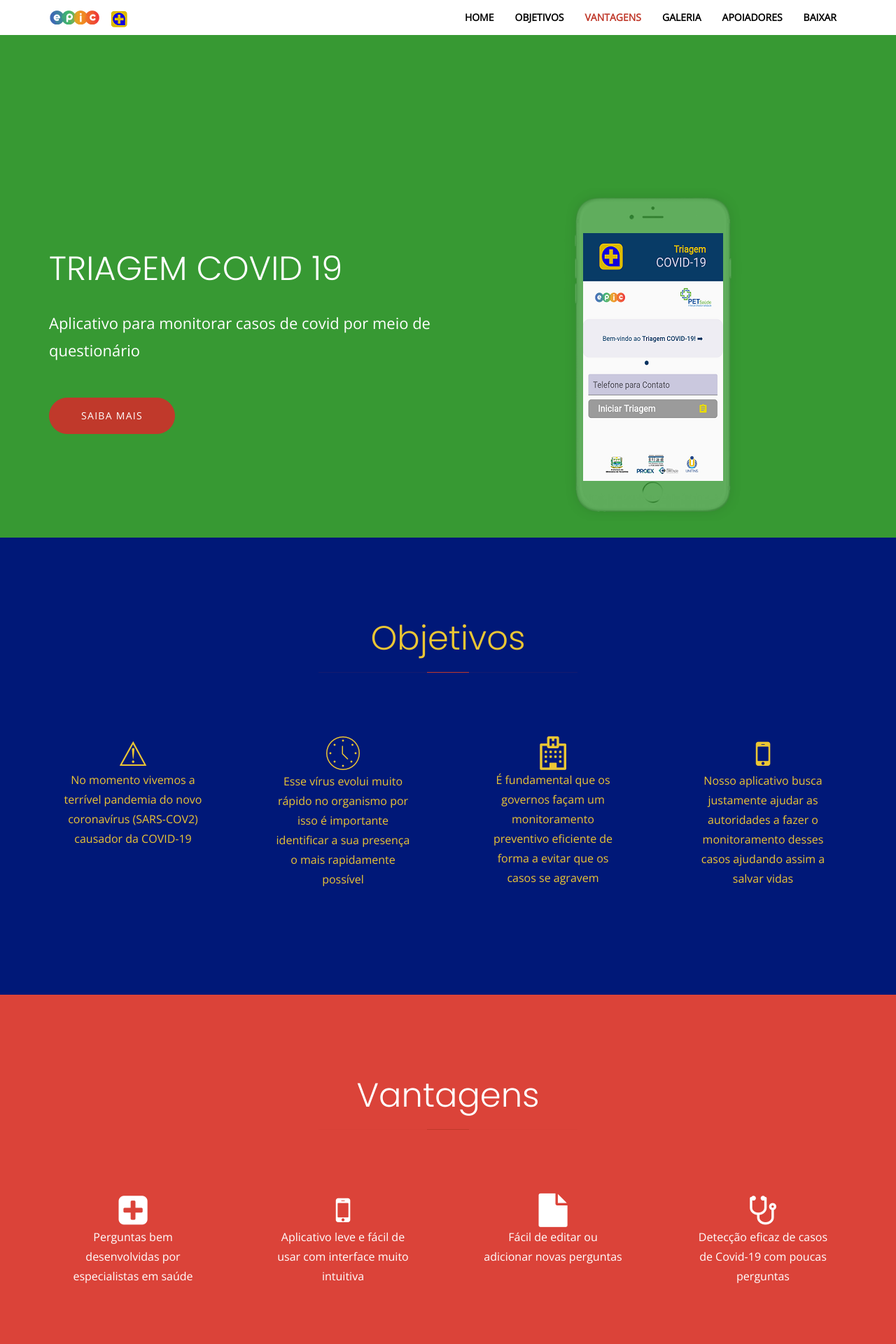
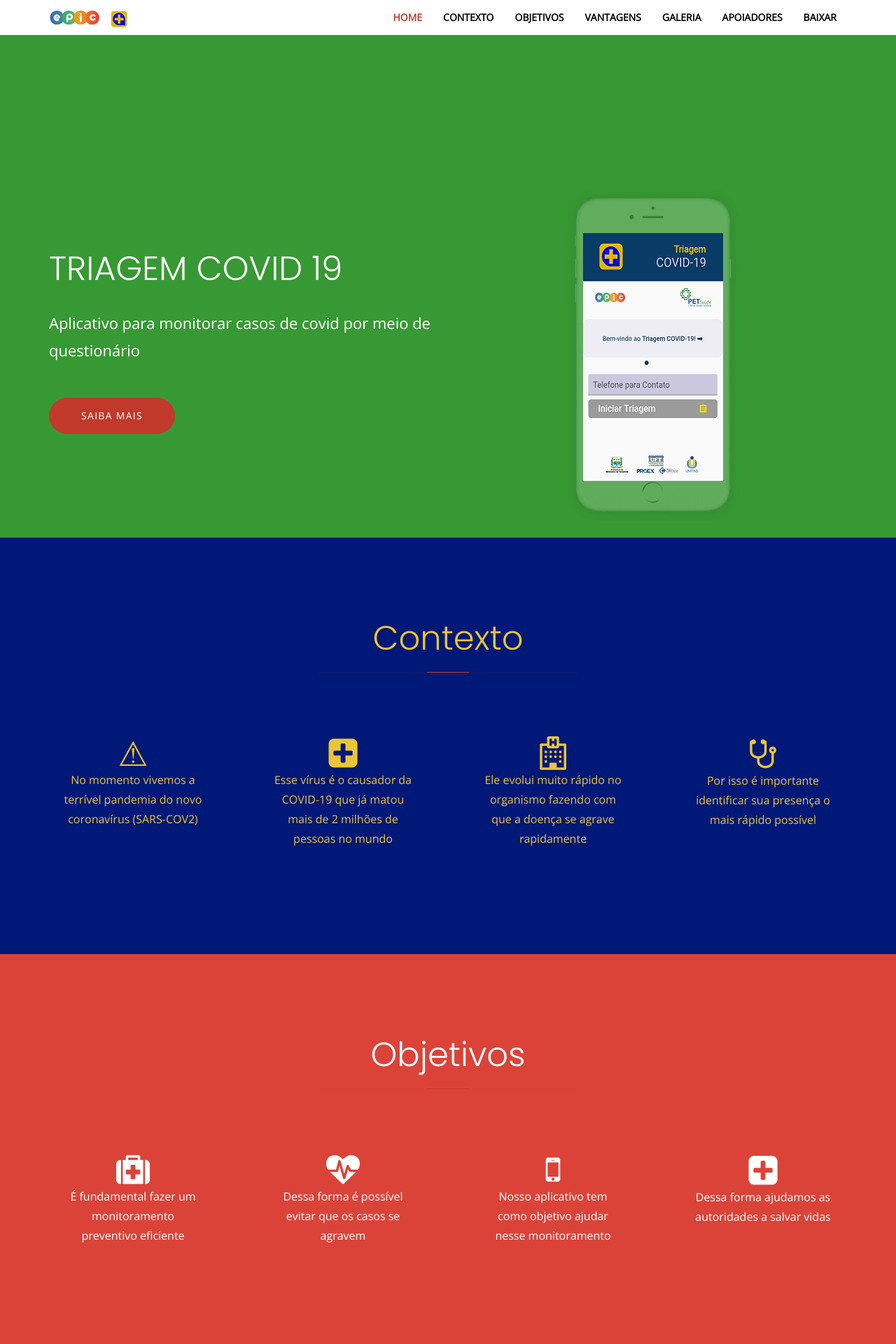
Before and after one commit to Dom-Ruan/Landing-Page-Triagem-Covid-19, a PHP site: page / in a window 1280 px wide. Shown: the top 1920 px of the page at 70% size. Run offline with PHP 8.4, Linux system fonts and the light colour scheme; some libraries are stand-ins or nearby versions.

Commit message:
Dividindo a seção objetivos

```diff
--- a/css/style.css
+++ b/css/style.css
@@ -577,6 +577,11 @@ Objetivos Styles
   color: #ebc634;
 }
 
+#objetivos{
+  background-color: #db4339;
+  color: white;
+}
+
 /*------------------------
 Screenshot Styles
 ------------------------*/
@@ -634,7 +639,7 @@ Screenshot Styles
 }
 
 #description{
-  background-color: #db4339;
+  background-color: grey;
   color: white;
 }
 
@@ -652,6 +657,9 @@ Apoiadores
     height: 130px;
     text-align: center;
     float: left;
+    margin-left: 40px;
+    margin-right: 10px;
+    margin-top: 50px;
 }
 
 #download{
--- a/index.html
+++ b/index.html
@@ -64,7 +64,8 @@
             <div class="collapse navbar-collapse" id="navbar-collapse">
                 <ul class="nav navbar-nav navbar-right" id="one-page-nav">
                     <li><a href="#banner">Home</a></li>
-                    <li><a href="#problematica">Objetivos</a></li>
+                    <li><a href="#problematica">Contexto</a></li>
+                    <li><a href="#objetivos">Objetivos</a></li>
                     <li><a href="#description">Vantagens</a></li>
                     <li><a href="#screenshot">Galeria</a></li>
                     <li><a href="#apoiadores">Apoiadores</a></li>
@@ -118,7 +119,7 @@
                       <div class="row">
                           <div class="col-md-6 col-md-offset-3 col-xs-12">
                               <div class="section-header text-center">
-                                  <h3 class="section-title">Objetivos</h3>
+                                  <h3 class="section-title">Contexto</h3>
                               </div>
                           </div>
                       </div>
@@ -129,16 +130,16 @@
                                   <span style='font-size:48px;color:#ebc634'>&#9888;</span>
                               </div>
 
-                                <p class="intro-content">No momento vivemos a terrível pandemia do novo coronavírus (SARS-COV2) causador da COVID-19</p>
+                                <p class="intro-content">No momento vivemos a terrível pandemia do novo coronavírus (SARS-COV2)</p>
                             </div>
                         </div>
                         <div class="col-xs-6 col-sm-3">
                             <div class="intro-item wow fadeInUp" data-wow-duration="1.5s" data-wow-delay="0.5s">
                               <div class="intro-icon">
-                                  <span class="icon-clock" style='font-size:48px;color:#ebc634'></span>
+                                  <span class="fa fa-plus-square" style='font-size:48px;color:#ebc634'></span>
                               </div>
 
-                                <p class="intro-content">Esse vírus evolui muito rápido no organismo por isso é importante identificar a sua presença o mais rapidamente possível</p>
+                                <p class="intro-content">Esse vírus é o causador da COVID-19 que já matou mais de 2 milhões de pessoas no mundo</p>
                             </div>
                         </div>
                         <div class="col-xs-6 col-sm-3">
@@ -147,16 +148,73 @@
                                   <span class="fa fa-hospital-o" style='font-size:48px;color:#ebc634'></span>
                               </div>
 
-                                <p class="intro-content">É fundamental que os governos façam um monitoramento preventivo eficiente de forma a evitar que os casos se agravem</p>
+                                <p class="intro-content">Ele evolui muito rápido no organismo fazendo com que a doença se agrave rapidamente</p>
                             </div>
                         </div>
                         <div class="col-xs-6 col-sm-3">
                             <div class="intro-item wow fadeInUp" data-wow-duration="1.5s" data-wow-delay="1s">
                               <div class="intro-icon" style='font-size:48px;color:#ebc634'>
-                                  <span class="fa fa-mobile"></span>
+                                  <span class="fa fa-stethoscope"></span>
                               </div>
 
-                                <p class="intro-content">Nosso aplicativo busca justamente ajudar as autoridades a fazer o monitoramento desses casos ajudando assim a salvar vidas</p>
+                                <p class="intro-content">Por isso é importante identificar sua presença o mais rápido possível</p>
+                            </div>
+                        </div>
+                      </div>
+                    </div>
+                </div>
+            </div>
+        </div>
+        <!-- Intro section end -->
+
+
+        <!-- Intro Section -->
+        <div id ="objetivos" class="section section-padding">
+            <div class="container">
+                <div class="intros">
+                    <div class="row">
+                      <div class="row">
+                          <div class="col-md-6 col-md-offset-3 col-xs-12">
+                              <div class="section-header text-center">
+                                  <h3 class="section-title">Objetivos</h3>
+                              </div>
+                          </div>
+                      </div>
+                      <div class="row">
+                        <div class="col-xs-6 col-sm-3">
+                            <div class="intro-item wow fadeInUp" data-wow-duration="1.5s" data-wow-delay="0s">
+                              <div class="intro-icon">
+                                  <span class="fa fa-medkit" style='font-size:48px;color:white'></span>
+                              </div>
+
+                                <p class="intro-content">É fundamental fazer um monitoramento preventivo eficiente</p>
+                            </div>
+                        </div>
+                        <div class="col-xs-6 col-sm-3">
+                            <div class="intro-item wow fadeInUp" data-wow-duration="1.5s" data-wow-delay="0.5s">
+                              <div class="intro-icon">
+                                  <span class="fa fa-heartbeat" style='font-size:48px;color:white'></span>
+                              </div>
+
+                                <p class="intro-content">Dessa forma é possível evitar que os casos se agravem</p>
+                            </div>
+                        </div>
+                        <div class="col-xs-6 col-sm-3">
+                            <div class="intro-item wow fadeInUp" data-wow-duration="1.5s" data-wow-delay="1s">
+                              <div class="intro-icon">
+                                  <span class="fa fa-mobile" style='font-size:48px;color:white'></span>
+                              </div>
+
+                                <p class="intro-content">Nosso aplicativo tem como objetivo ajudar nesse monitoramento</p>
+                            </div>
+                        </div>
+                        <div class="col-xs-6 col-sm-3">
+                            <div class="intro-item wow fadeInUp" data-wow-duration="1.5s" data-wow-delay="1s">
+                              <div class="intro-icon" style='font-size:48px;color:white'>
+                                  <span class="fa fa-plus-square"></span>
+                              </div>
+
+                                <p class="intro-content">Dessa forma ajudamos as autoridades a salvar vidas</p>
                             </div>
                         </div>
                       </div>
@@ -344,8 +402,6 @@
     <script src="assets/js/plyr.js"></script>
     <script src="assets/js/jquery.ajaxchimp.min.js"></script>
     <script src="assets/js/jquery.stellar.min.js"></script>
-    <script src="https://maps.googleapis.com/maps/api/js?key=AIzaSyAmiJjq5DIg_K9fv6RE72OY__p9jz0YTMI"></script>
-    <script src="js/map.js"></script>
     <script src="js/custom.js"></script>
 </body>
 
```
